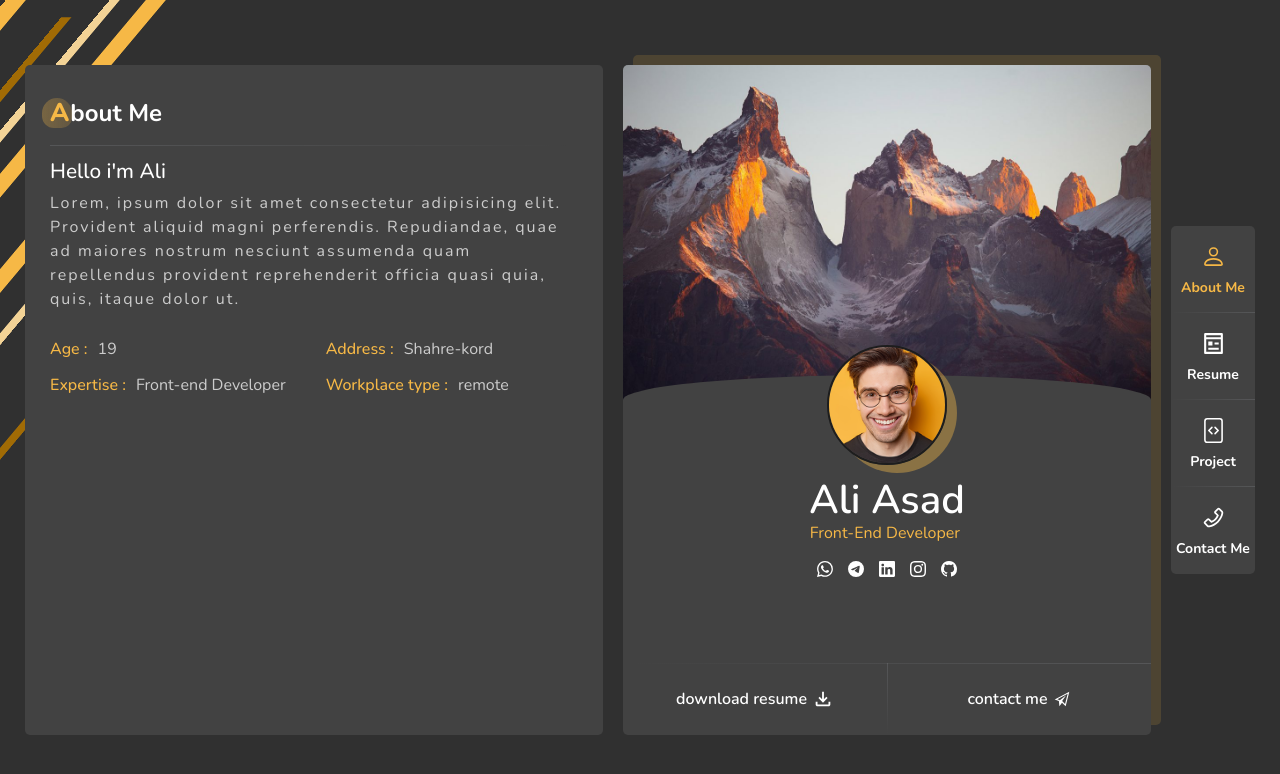
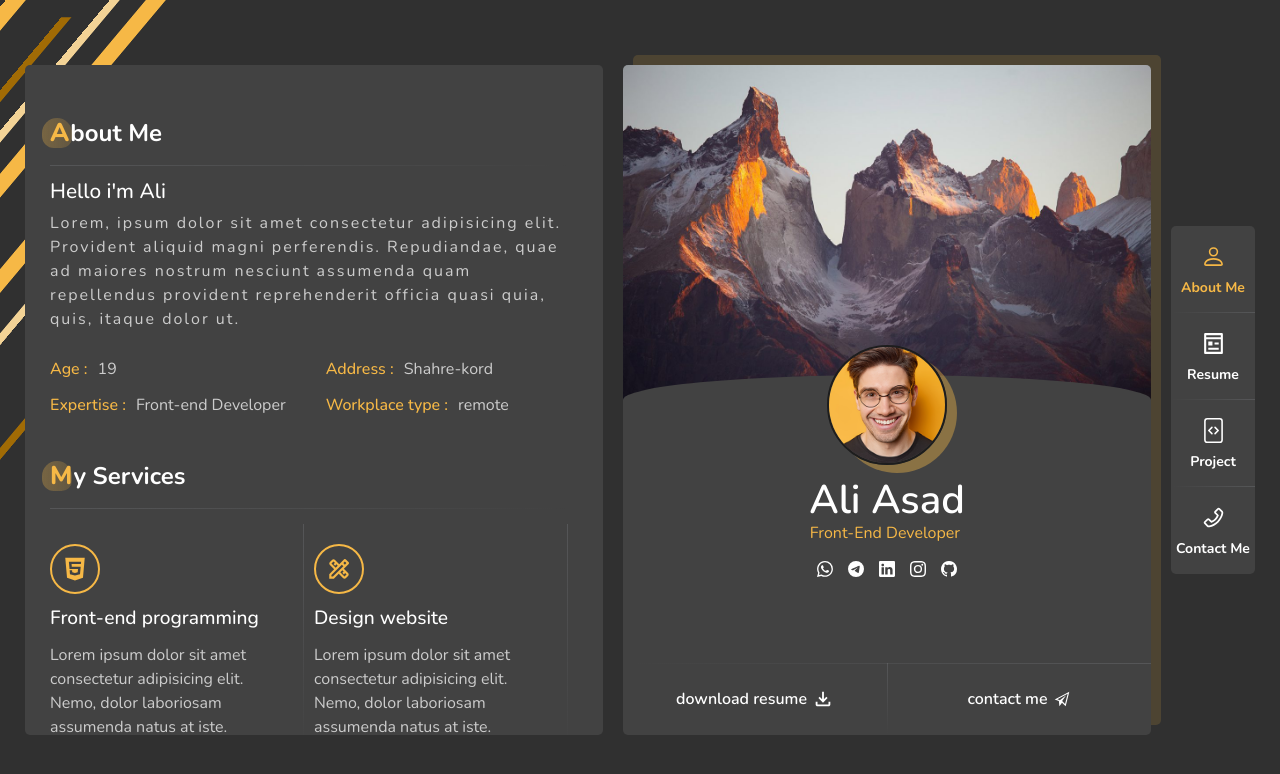
Before and after one commit to Ali-Asad1/Personal-website, a React (Create React App) app: page / in a window 1280 px wide. Shown: the top 774 px of the page. Built offline with nearby package versions, Linux system fonts and the light colour scheme.

Commit message:
Add : Services section

```diff
--- a/src/pages/AboutMe/AboutMe.css
+++ b/src/pages/AboutMe/AboutMe.css
@@ -1,5 +1,8 @@
-.about-section {
+/* About section */
+
+.about-section , .services-section {
   color: var(--secondary-text);
+  padding: 20px 0;
 }
 
 .about-section h3 {
@@ -28,3 +31,12 @@
   color: var(--primary-main);
   margin-right: 10px;
 }
+
+
+/* Services section */
+
+.services {
+  display: grid;
+  grid-template-columns: 1fr 1fr;
+  grid-template-rows: 1fr 1fr;
+}
--- a/src/pages/AboutMe/AboutMe.jsx
+++ b/src/pages/AboutMe/AboutMe.jsx
@@ -1,10 +1,13 @@
-import React from "react";
+import React, { useState } from "react";
 import SectionTitle from "../../Components/SectionTitle/SectionTitle";
+import ServiceItem from "../../Components/ServiceItem/ServiceItem";
 import "./AboutMe.css";
-
+import { services } from "../../data/servicesData";
 export default function AboutMe() {
+  const [servicesData, setServicesData] = useState(services);
   return (
-    <div className='about-section animate__animated animate__fadeInDown'>
+    <div className='about-page animate__animated animate__fadeInDown'>
+      <div className='about-section '>
         <SectionTitle title='About Me' />
         <h3>Hello i'm Ali</h3>
         <p>
@@ -12,7 +15,7 @@ export default function AboutMe() {
           perferendis. Repudiandae, quae ad maiores nostrum nesciunt assumenda quam repellendus
           provident reprehenderit officia quasi quia, quis, itaque dolor ut.
         </p>
-      <div className="about-person">
+        <div className='about-person'>
           <h4>
             <span>Age :</span>
             19
@@ -31,5 +34,14 @@ export default function AboutMe() {
           </h4>
         </div>
       </div>
+      <div className='services-section'>
+        <SectionTitle title='My Services' />
+        <div className='services'>
+          {servicesData.map((item) => (
+            <ServiceItem title={item.title} desc={item.desc} icon={item.icon} />
+          ))}
+        </div>
+      </div>
+    </div>
   );
 }
```
Lines whose indentation alone changed are shown as unchanged.
